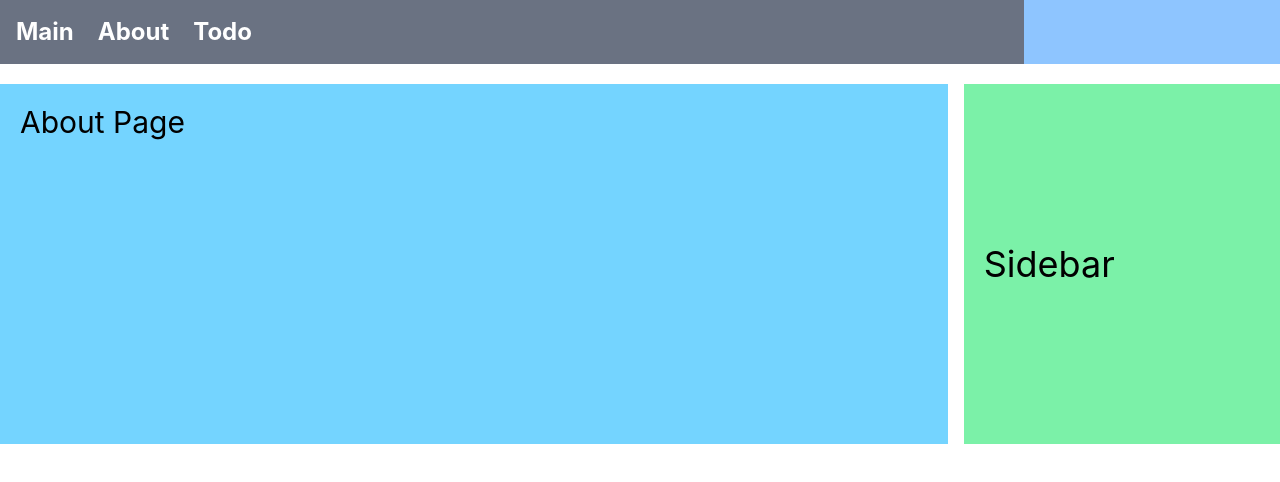
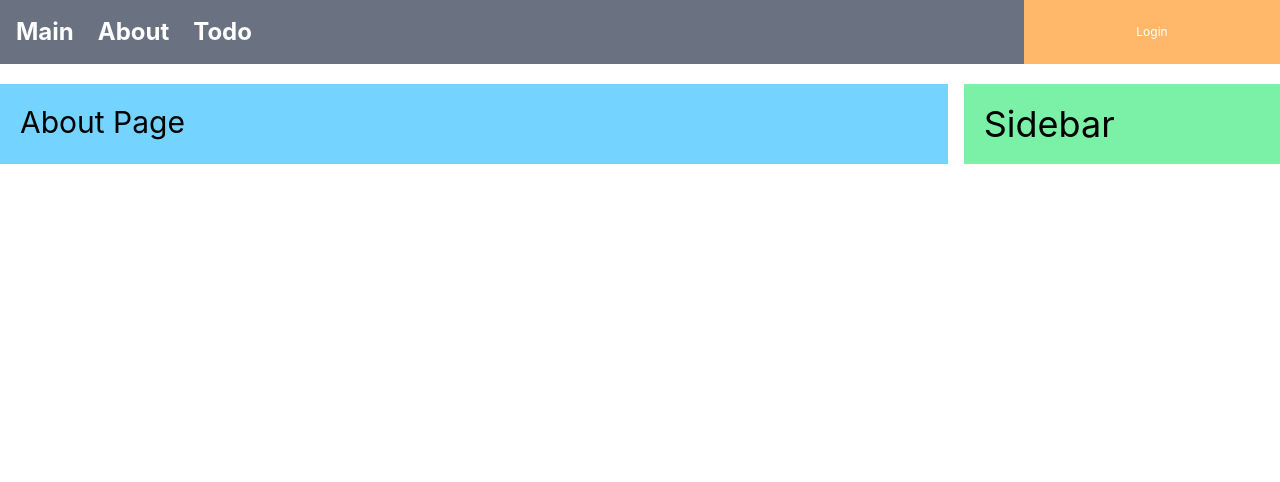
Before and after one commit to lellon0403/boot-react, a React (Vite) app in the folder reactmall/: page /about in a window 1280 px wide. Shown: the top 482 px of the page. Built offline with nearby package versions, Linux system fonts and the light colour scheme.

Commit message:
과제 2번 완성..?

```diff
--- a/reactmall/src/components/menus/basicMenu.tsx
+++ b/reactmall/src/components/menus/basicMenu.tsx
@@ -16,6 +16,9 @@ function BasicMenu() {
                     </li>
                 </ul>
             </div>
+            <div className="w-1/5 bg-orange-300 flex items-center justify-center text-white text-xs">
+                Login
+            </div>
         </nav>
     )
 }
--- a/reactmall/src/layouts/basicLayout.tsx
+++ b/reactmall/src/layouts/basicLayout.tsx
@@ -1,15 +1,15 @@
 import { Outlet } from "react-router";
-import BasicMenu from "../components/menus/basicMenu.tsx";
+import BasicMenu from "../components/menus/basicMenu";
 
 const BasicLayout = () => {
     return (
         <>
-           <BasicMenu/>
-            <div className="bg-white my-5 w-full flex flex-col space-y-4 md:flex-row md:space-x-4 md:space-y-0">
+            <BasicMenu/>
+            <div className="bg-white my-5 w-full flex flex-col space-y-1 md:flex-row md:space-x-4 md:space-y-0">
                 <main className="bg-sky-300 md:w-4/5 lg:w-3/4 px-5 py-5">
                     <Outlet/>
                 </main>
-                <aside className="bg-green-300 md:w-1/3 lg:w-1/4 px-5 py-40">
+                <aside className="bg-green-300 md:w-1/3 lg:w-1/4 px-5 py-5">
                     <h1 className="text-2xl md:text-4xl"> Sidebar </h1>
                 </aside>
             </div>
--- a/reactmall/src/pages/todo/listPage.tsx
+++ b/reactmall/src/pages/todo/listPage.tsx
@@ -2,12 +2,13 @@ import { useSearchParams } from "react-router";
 
 function ListPage() {
     const [queryParams] = useSearchParams()
-    const page: string | null = queryParams.get("page")
-    const size: string | null = queryParams.get("size")
+    const page: string = queryParams.get("page") || "1"
+    const size: string = queryParams.get("size") || "10"
 
     return (
-        <div className="bg-white w-full">
-            <div className="text-4xl">Todo List Page {page} {size}</div>
+        <div className="bg-white w-full p-4 text-3xl font-bold">
+            <div>Todo List Page</div>
+            <div>Component {page} --- {size}</div>
         </div>
     );
 }
```
